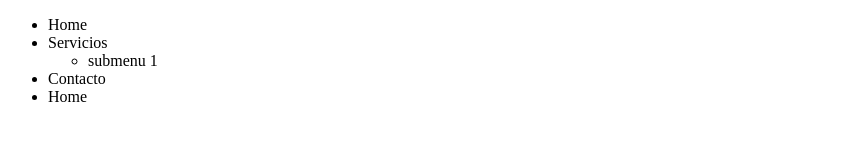
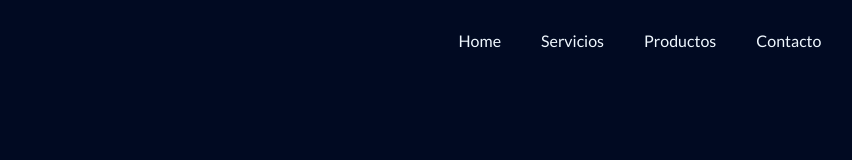
Before and after one commit to Verminius/practica-men-desplegable, a plain HTML site: page index.html in a window 1280 px wide. Shown: the whole page, without its empty margins (0-852 px from the left). Drawn offline with Linux system fonts and the light colour scheme.

Commit message:
implementando estilos

```diff
--- a/index.html
+++ b/index.html
@@ -13,18 +13,17 @@
         <nav class="menu">
           <ul>
             <li class="menu-item">Home</li>
-            <li class="menu-item">
-              Servicios
-              <ul class="submenu">
-                <li>submenu 1</li>
-              </ul>
-            </li>
+            <li class="menu-item">Servicios</li>
+
+            <li class="menu-item">Productos</li>
             <li class="menu-item">Contacto</li>
-            <li class="menu-item">Home</li>
           </ul>
         </nav>
       </div>
     </header>
+    <main>
+      <div class=""></div>
+    </main>
     <script src="/script.js"></script>
   </body>
 </html>
--- a/style.css
+++ b/style.css
@@ -0,0 +1,66 @@
+@import url("https://fonts.googleapis.com/css2?family=Lato:wght@300;400;700;900&display=swap");
+
+:root {
+  font-family: "Lato", sans-serif;
+}
+
+* {
+  margin: 0;
+  padding: 0;
+  box-sizing: border-box;
+}
+
+html,
+body {
+  display: flex;
+  justify-content: center;
+  align-items: center;
+}
+
+body {
+  width: 90vw;
+  height: 100vh;
+  color: aliceblue;
+  background-color: rgb(1, 10, 34);
+  display: flex;
+  justify-content: space-between;
+  align-items: center;
+  flex-direction: column;
+}
+
+header {
+  width: 100%;
+  height: 10%;
+  display: flex;
+  justify-content: space-between;
+  align-items: center;
+}
+
+.container-menu {
+  width: 100%;
+  height: 10%;
+  display: flex;
+  justify-content: center;
+  align-items: center;
+}
+
+main {
+  width: 100%;
+  height: 80%;
+}
+
+.menu ul {
+  display: flex;
+  align-items: center;
+  justify-content: space-between;
+  list-style: none;
+}
+
+.menu-item {
+  padding: 20px;
+}
+
+.submenu {
+  visibility: hidden;
+  opacity: 0;
+}
```
